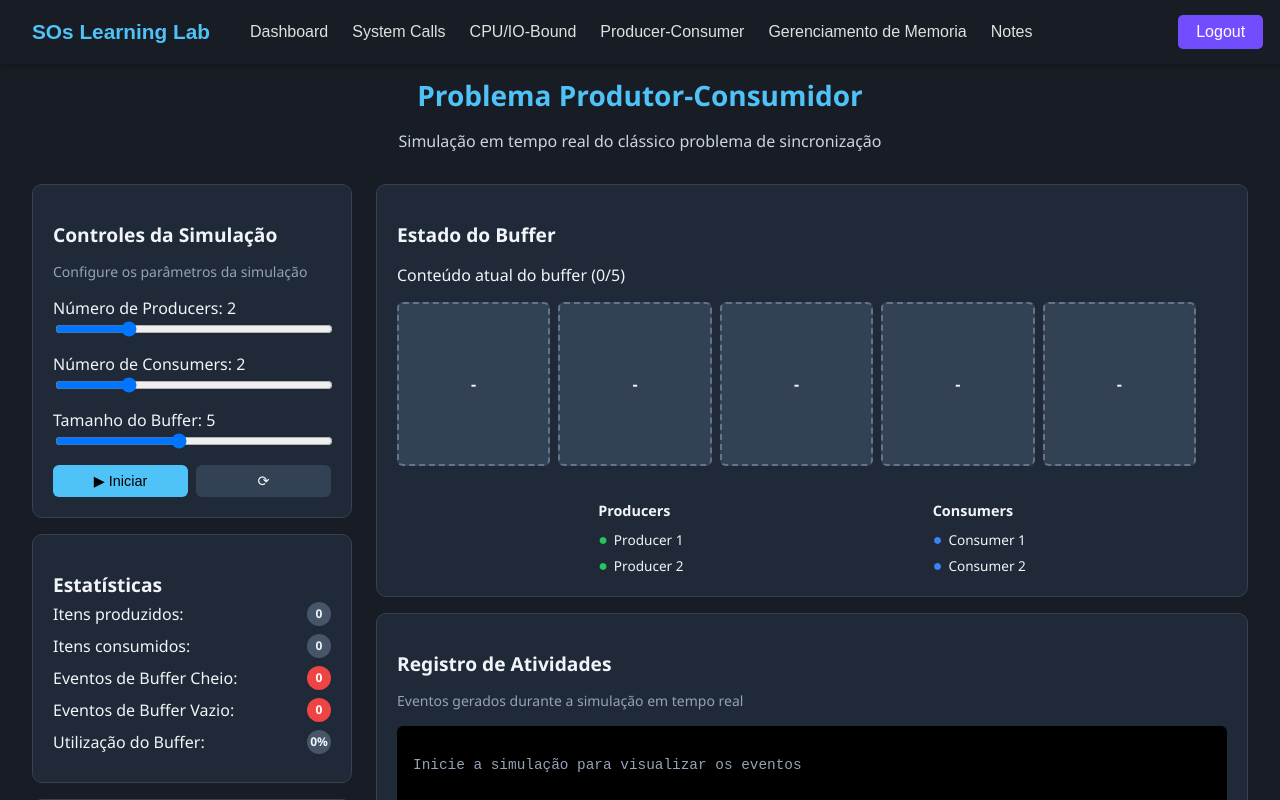
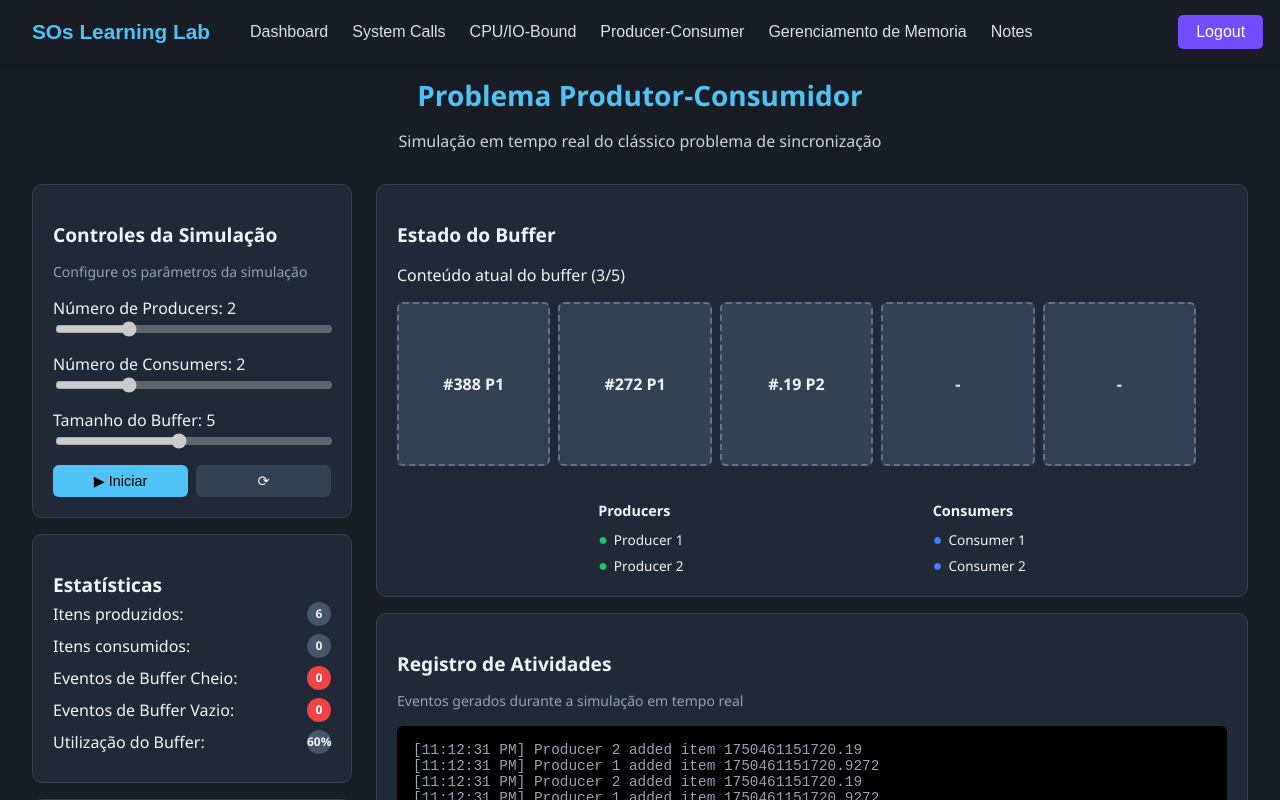
Before and after one commit to LHuss31/SOs_Project, a React (Vite) app in the folder Front-SOs/: page /ProducerConsumer in a window 1280 px wide. Both pictures are taken after a click on the button "▶ Iniciar". Shown: the top 800 px of the page. Built offline with nearby package versions, Linux system fonts and the light colour scheme.

Commit message:
add prodcons funcional

```diff
--- a/Front-SOs/src/pages/ProducerConsumer.tsx
+++ b/Front-SOs/src/pages/ProducerConsumer.tsx
@@ -1,11 +1,111 @@
-import React, { useState } from "react";
+import React, { useState, useEffect, useRef } from "react";
 import './ProducerConsumer.css';
 import NavBar from '../components/NavBar';
 
+type BufferItem = {
+  id: number;
+  producerId: number;
+};
+
+type LogEntry = {
+  timestamp: string;
+  msg: string;
+  type: 'info' | 'producer' | 'consumer' | 'blocked' | 'system';
+};
+
 export default function ProducerConsumer() {
+  const [buffer, setBuffer] = useState<BufferItem[]>([]);
+  const [logs, setLogs] = useState<LogEntry[]>([]);
+  const intervalRef = useRef<NodeJS.Timeout | null>(null);
   const [producers, setProducers] = useState(2);
   const [consumers, setConsumers] = useState(2);
   const [bufferSize, setBufferSize] = useState(5);
+  const [isRunning, setIsRunning] = useState(false);
+  const [stats, setStats] = useState({
+    produced: 0,
+    consumed: 0,
+    bufferFull: 0,
+    bufferEmpty: 0
+  });
+
+  const logEvent = (msg: string, type: LogEntry['type'] = 'info') => {
+    const timestamp = new Date().toLocaleTimeString();
+    setLogs(prev => [...prev.slice(-49), { timestamp, msg, type }]);
+  };
+
+  const addToBuffer = (item: BufferItem) => {
+    setBuffer(prev => {
+      if (prev.length < bufferSize) {
+        logEvent(`Producer ${item.producerId} added item ${item.id}`, 'producer');
+        setStats(s => ({ ...s, produced: s.produced + 1 }));
+        return [...prev, item];
+      } else {
+        logEvent(`Producer ${item.producerId} blocked - buffer full`, 'blocked');
+        setStats(s => ({ ...s, bufferFull: s.bufferFull + 1 }));
+        return prev;
+      }
+    });
+  };
+
+  const removeFromBuffer = (consumerId: number) => {
+    setBuffer(prev => {
+      if (prev.length > 0) {
+        const item = prev[0];
+        logEvent(`Consumer ${consumerId} consumed item ${item.id}`, 'consumer');
+        setStats(s => ({ ...s, consumed: s.consumed + 1 }));
+        return prev.slice(1);
+      } else {
+        logEvent(`Consumer ${consumerId} blocked - buffer empty`, 'blocked');
+        setStats(s => ({ ...s, bufferEmpty: s.bufferEmpty + 1 }));
+        return prev;
+      }
+    });
+  };
+
+  useEffect(() => {
+    if (isRunning) {
+      intervalRef.current = setInterval(() => {
+        for (let i = 0; i < producers; i++) {
+          if (Math.random() < 0.7) {
+            const item: BufferItem = {
+              id: Date.now() + Math.random(),
+              producerId: i + 1,
+            };
+            addToBuffer(item);
+          }
+        }
+
+        for (let i = 0; i < consumers; i++) {
+          if (Math.random() < 0.6) {
+            removeFromBuffer(i + 1);
+          }
+        }
+      }, 1000);
+    } else {
+      if (intervalRef.current) {
+        clearInterval(intervalRef.current);
+      }
+    }
+
+    return () => {
+      if (intervalRef.current) {
+        clearInterval(intervalRef.current);
+      }
+    };
+  }, [isRunning, producers, consumers, bufferSize]);
+
+  const handleStart = () => {
+    setIsRunning(true);
+    logEvent('Simulação iniciada', 'system');
+  };
+
+  const handleReset = () => {
+    setIsRunning(false);
+    setBuffer([]);
+    setStats({ produced: 0, consumed: 0, bufferFull: 0, bufferEmpty: 0 });
+    setLogs([]);
+    logEvent('Simulação reiniciada', 'system');
+  };
 
   return (
     <>
@@ -17,53 +117,34 @@ export default function ProducerConsumer() {
         </header>
 
         <div className="pc-grid">
-          {/* Coluna esquerda */}
           <div className="pc-left-column">
             <section className="pc-card pc-controls">
               <h2>Controles da Simulação</h2>
               <p className="pc-subtitle">Configure os parâmetros da simulação</p>
 
               <label>Número de Producers: {producers}</label>
-              <input
-                type="range"
-                min="1"
-                max="5"
-                value={producers}
-                onChange={(e) => setProducers(parseInt(e.target.value))}
-              />
+              <input type="range" min="1" max="5" value={producers} onChange={e => setProducers(+e.target.value)} disabled={isRunning} />
 
               <label>Número de Consumers: {consumers}</label>
-              <input
-                type="range"
-                min="1"
-                max="5"
-                value={consumers}
-                onChange={(e) => setConsumers(parseInt(e.target.value))}
-              />
+              <input type="range" min="1" max="5" value={consumers} onChange={e => setConsumers(+e.target.value)} disabled={isRunning} />
 
               <label>Tamanho do Buffer: {bufferSize}</label>
-              <input
-                type="range"
-                min="1"
-                max="10"
-                value={bufferSize}
-                onChange={(e) => setBufferSize(parseInt(e.target.value))}
-              />
+              <input type="range" min="1" max="10" value={bufferSize} onChange={e => setBufferSize(+e.target.value)} disabled={isRunning} />
 
               <div className="pc-buttons">
-                <button className="pc-btn-start">▶ Iniciar</button>
-                <button className="pc-btn-reset">⟳</button>
+                <button className="pc-btn-start" onClick={handleStart} disabled={isRunning}>▶ Iniciar</button>
+                <button className="pc-btn-reset" onClick={handleReset}>⟳</button>
               </div>
             </section>
 
             <section className="pc-card pc-stats">
               <h2>Estatísticas</h2>
               <ul>
-                <li>Itens produzidos: <span className="pc-circle pc-gray">0</span></li>
-                <li>Itens consumidos: <span className="pc-circle pc-gray">0</span></li>
-                <li>Eventos de Buffer Cheio: <span className="pc-circle pc-red">0</span></li>
-                <li>Eventos de Buffer Vazio: <span className="pc-circle pc-red">0</span></li>
-                <li>Utilização do Buffer: <span className="pc-circle pc-gray">0%</span></li>
+                <li>Itens produzidos: <span className="pc-circle pc-gray">{stats.produced}</span></li>
+                <li>Itens consumidos: <span className="pc-circle pc-gray">{stats.consumed}</span></li>
+                <li>Eventos de Buffer Cheio: <span className="pc-circle pc-red">{stats.bufferFull}</span></li>
+                <li>Eventos de Buffer Vazio: <span className="pc-circle pc-red">{stats.bufferEmpty}</span></li>
+                <li>Utilização do Buffer: <span className="pc-circle pc-gray">{Math.round((buffer.length / bufferSize) * 100)}%</span></li>
               </ul>
             </section>
 
@@ -75,14 +156,15 @@ export default function ProducerConsumer() {
             </section>
           </div>
 
-          {/* Coluna direita (agrupando buffer + log) */}
           <div className="pc-right-column">
             <section className="pc-card pc-buffer">
               <h2>Estado do Buffer</h2>
-              <p>Conteúdo atual do buffer (0/{bufferSize})</p>
+              <p>Conteúdo atual do buffer ({buffer.length}/{bufferSize})</p>
               <div className="pc-buffer-boxes">
                 {[...Array(bufferSize)].map((_, i) => (
-                  <div key={i} className="pc-buffer-slot">-</div>
+                  <div key={i} className={`pc-buffer-slot ${i < buffer.length ? 'filled' : ''}`}>
+                    {i < buffer.length ? `#${buffer[i].id.toString().slice(-3)} P${buffer[i].producerId}` : '-'}
+                  </div>
                 ))}
               </div>
 
@@ -106,7 +188,13 @@ export default function ProducerConsumer() {
               <h2>Registro de Atividades</h2>
               <p className="pc-subtitle">Eventos gerados durante a simulação em tempo real</p>
               <div className="pc-log-box">
-                <p>Inicie a simulação para visualizar os eventos</p>
+                {logs.length === 0 ? (
+                  <p>Inicie a simulação para visualizar os eventos</p>
+                ) : (
+                  logs.slice().reverse().map((log, i) => (
+                    <div key={i} className={`pc-log-line ${log.type}`}>[{log.timestamp}] {log.msg}</div>
+                  ))
+                )}
               </div>
             </section>
           </div>
```
